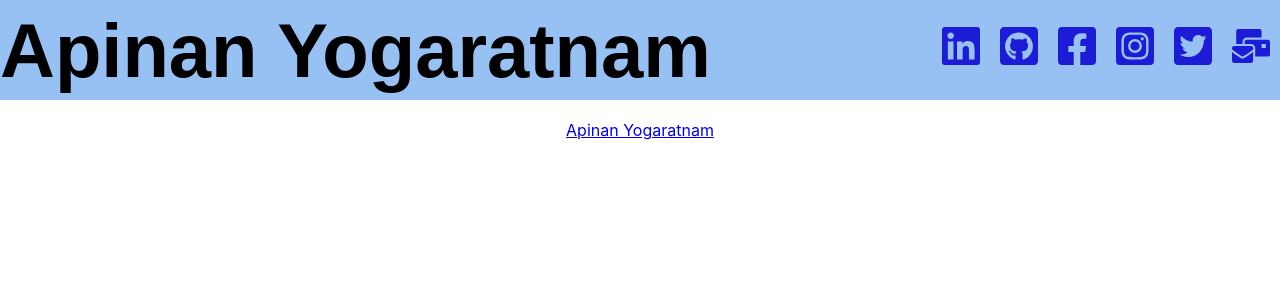
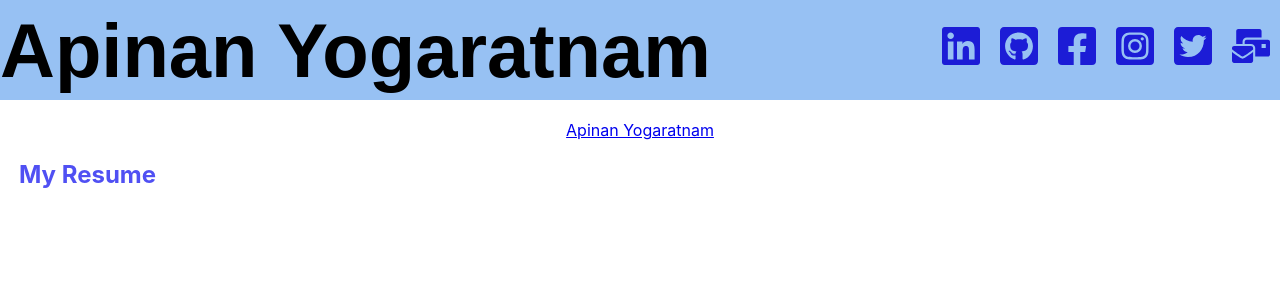
Before and after one commit to apinanyogaratnam/my-personal-website-v2.0, a React (Create React App) app: page / in a window 1280 px wide. Shown: the top 300 px of the page. Built offline with nearby package versions, Linux system fonts and the light colour scheme; a web font is replaced by a local one.

Commit message:
added title to resume container

```diff
--- a/src/App.js
+++ b/src/App.js
@@ -1,6 +1,6 @@
 import './App.css';
 import Header from './components/header'
-import resume from './components/resume'
+import Resume from './components/resume'
 
 function App() {
   return (
@@ -8,7 +8,7 @@ function App() {
       <Header />
       <script src="https://platform.linkedin.com/badges/js/profile.js" async defer type="text/javascript"></script>
       <div class="badge-base LI-profile-badge" data-locale="en_US" data-size="medium" data-theme="dark" data-type="VERTICAL" data-vanity="apinan-yogaratnam-827177185" data-version="v1"><a class="badge-base__link LI-simple-link" href="https://ca.linkedin.com/in/apinan-yogaratnam-827177185?trk=profile-badge">Apinan Yogaratnam</a></div>
-
+      <Resume />
     </div>
   );
 }
--- a/src/components/resume.js
+++ b/src/components/resume.js
@@ -1,11 +1,11 @@
 import React from 'react'
 
-const resume = () => {
+const Resume = () => {
     return (
         <div className="resume-container">
-
+            <h2>My Resume</h2>
         </div>
     )
 }
 
-export default resume
+export default Resume
```
